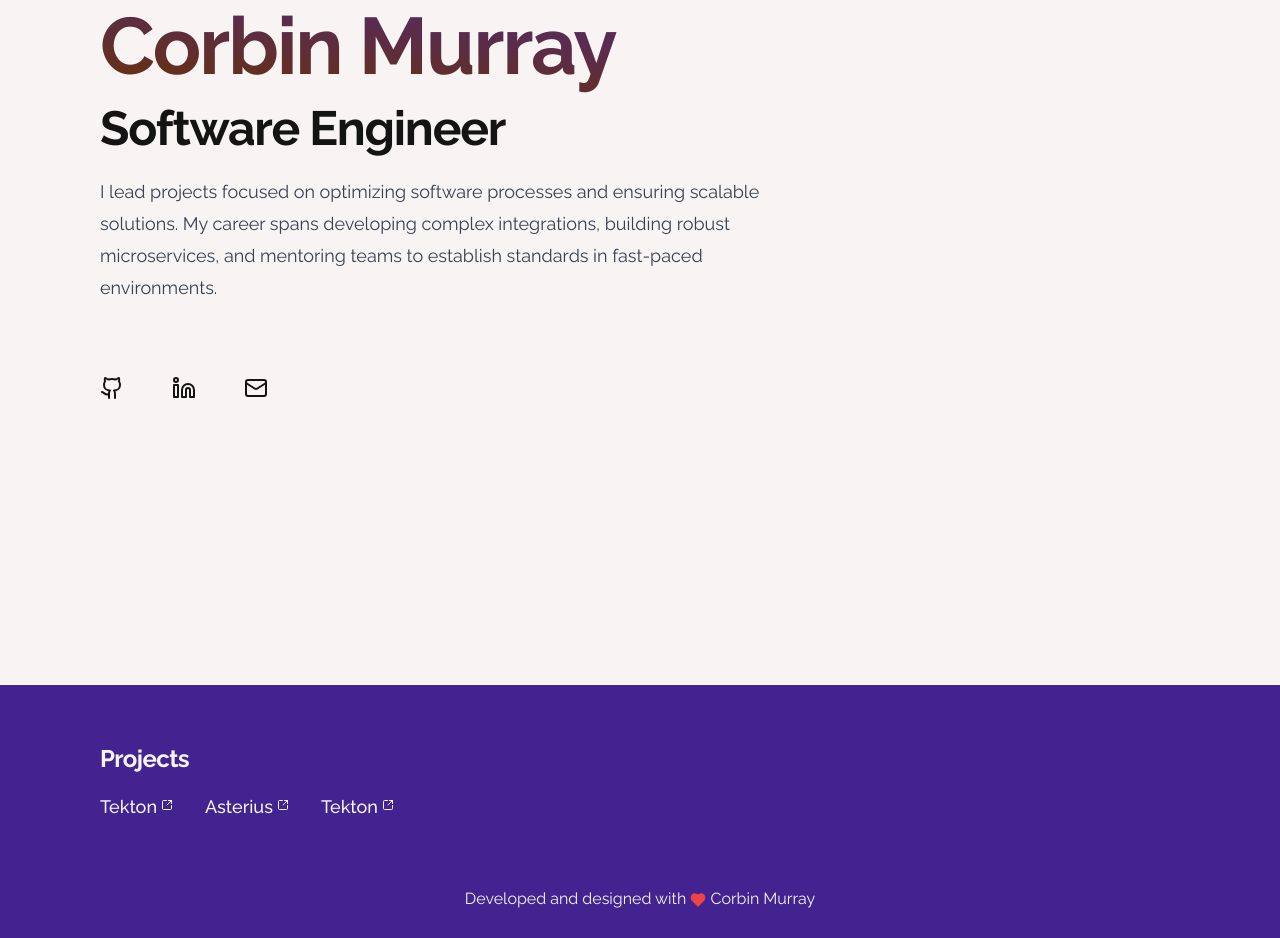
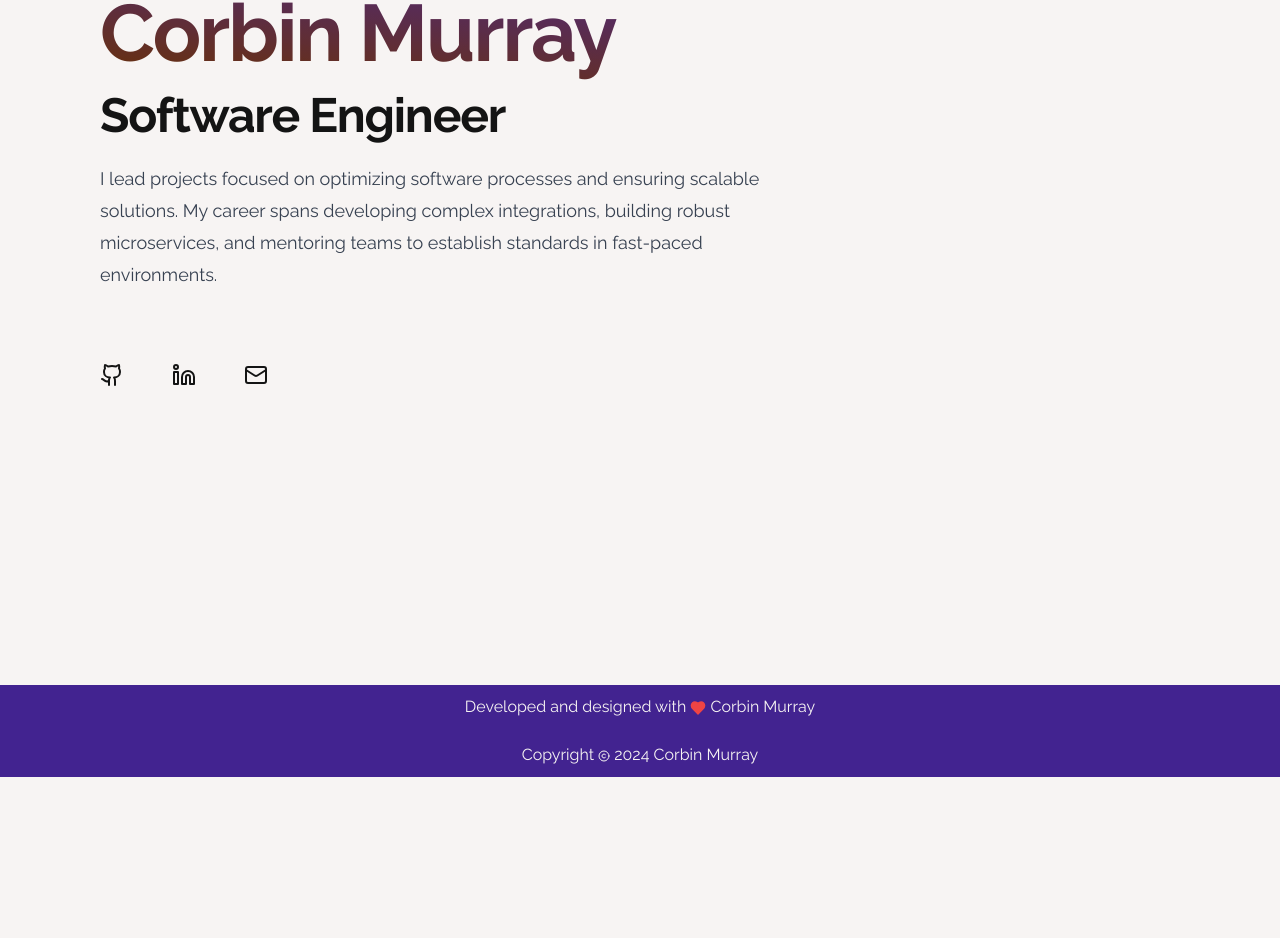
Before and after one commit to corbinmurray/corbinmurray-dev, a Next.js app: page / in a window 1280 px wide. Shown: the part 195-1133 px from the top of the page. After the commit the page ends 972 px from the top, so only its background shows below. Built offline with nearby package versions, Linux system fonts and the light colour scheme.

Commit message:
Simplify layout

```diff
--- a/app/layout.tsx
+++ b/app/layout.tsx
@@ -1,14 +1,9 @@
 import Navbar from "@/components/ui/navbar";
-import RevealSection from "@/components/ui/reveal-section";
-import SectionHeader from "@/components/ui/section-header";
-import SocialLinks from "@/components/ui/social-links";
-import projects from "@/lib/projects.json";
 import { cn } from "@/lib/utils";
-import { Copyright, Heart, SquareArrowOutUpRight } from "lucide-react";
+import { Copyright, Heart } from "lucide-react";
 import type { Metadata } from "next";
 import { ThemeProvider } from "next-themes";
 import { JetBrains_Mono, Raleway } from "next/font/google";
-import Link from "next/link";
 import "./globals.css";
 const fontMono = JetBrains_Mono({
 	variable: "--font-mono",
@@ -63,34 +58,12 @@ export default function RootLayout({
 				<ThemeProvider attribute="class" defaultTheme="light" enableSystem>
 					<Navbar />
 
-					<div className="container">{children}</div>
+					{/* 5rem comes from the navbar's height of h-20 */}
+					<main className="container min-h-[calc(100vh-5rem)] pt-20">{children}</main>
 
-					<footer  className="mt-20">
-
-						<div className="w-full bg-secondary mt-20 py-4">
-							<div className="container mt-5 text-secondary-foreground">
-								<article className="prose-h3:text-secondary-foreground prose-a:text-secondary-foreground prose-a:no-underline">
-									<h3>Projects</h3>
-									<div className="flex gap-6 md:gap-8">
-										{projects.map((project, i) => {
-											return (
-												<div key={i} className="relative flex flex-col overflow-x-hidden group max-w-fit">
-													<Link
-														href={project.liveSiteLink}
-														className="lg:text-lg group-hover:cursor-pointer text-secondary-foreground smooth-hover font-medium flex gap-1">
-														{project.title}
-														<SquareArrowOutUpRight className="w-3" />
-													</Link>
-
-													<div className="w-full h-px bg-secondary-foreground absolute bottom-0 left-[-100%] transition-all duration-500 group-hover:left-0"></div>
-												</div>
-											);
-										})}
-									</div>
-								</article>
-							</div>
-
-							<article className="md:prose md:text-secondary-foreground text-secondary-foreground text-center w-full mx-auto mt-16">
+					<footer>
+						<div className="w-full bg-secondary mt-20 py-2">
+							<article className="md:prose md:text-secondary-foreground text-secondary-foreground text-center w-full mx-auto">
 								<p>
 									Developed and designed with <Heart className="inline-block w-4 fill-red-500 stroke-red-500" /> Corbin Murray
 								</p>
--- a/app/page.tsx
+++ b/app/page.tsx
@@ -1,14 +1,10 @@
-import { Card, CardContent, CardFooter, CardHeader, CardTitle } from "@/components/ui/card";
 import RevealSection from "@/components/ui/reveal-section";
-import SectionHeader from "@/components/ui/section-header";
 import SocialLinks from "@/components/ui/social-links";
-import projects from "@/lib/projects.json";
-import { Github, SquareArrowOutUpRight } from "lucide-react";
 
 export default async function Home() {
 	return (
-		<main>
-			<RevealSection id="hero" className="relative min-h-[calc(100vh-12rem)] mb-[12rem] flex flex-col justify-center overflow-hidden">
+		<>
+			<RevealSection className="h-full flex flex-col justify-center overflow-hidden">
 				<h1 className="text-[clamp(14px,5vw,16px)] md:text-[clamp(14px,5vw,18px)] font-mono">Hi, my name is</h1>
 
 				<h2 className="text-[clamp(40px,8vw,80px)] font-semibold border-none bg-clip-text text-transparent bg-gradient-to-tr from-primary to-secondary brightness-110 leading-tight">
@@ -28,10 +24,6 @@ export default async function Home() {
 					<SocialLinks orientation="horizontal" className="md:gap-12" />
 				</div>
 			</RevealSection>
-
-
-
-
-		</main>
+		</>
 	);
 }
--- a/components/ui/section-header.tsx
+++ b/components/ui/section-header.tsx
@@ -1,9 +1,9 @@
 const SectionHeader = ({ sequence, title }: { sequence: number; title: string }) => {
 	return (
 		<div className="relative flex justify-start gap-2 items-end mb-12">
-			<h3 className="font-mono flex">
+			{/* <h3 className="font-mono flex">
 				0 <span className="text-accent">{sequence}</span>.
-			</h3>
+			</h3> */}
 
 			<h1 className="text-nowrap inline-block">{title}</h1>
 		</div>
```
